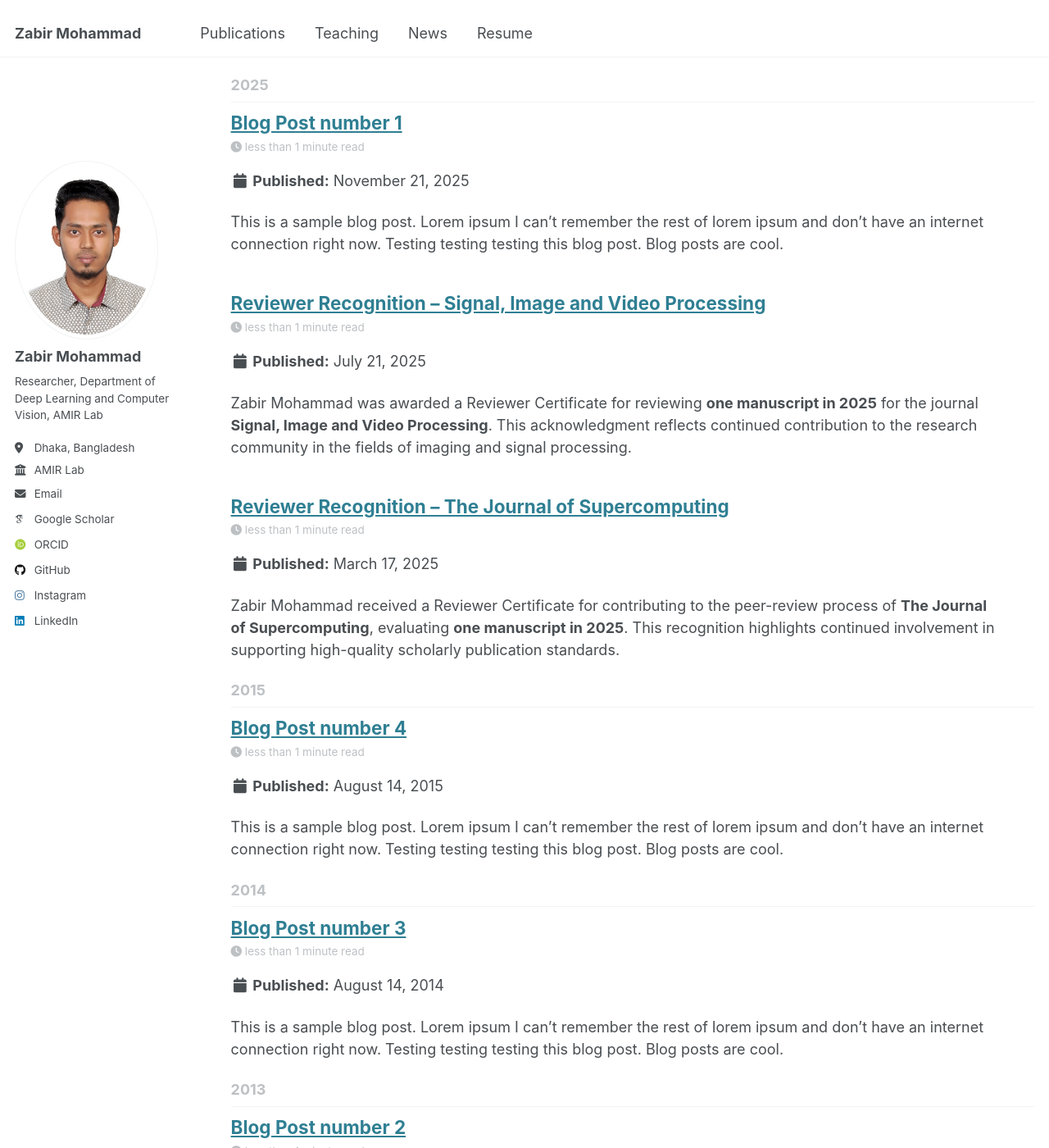
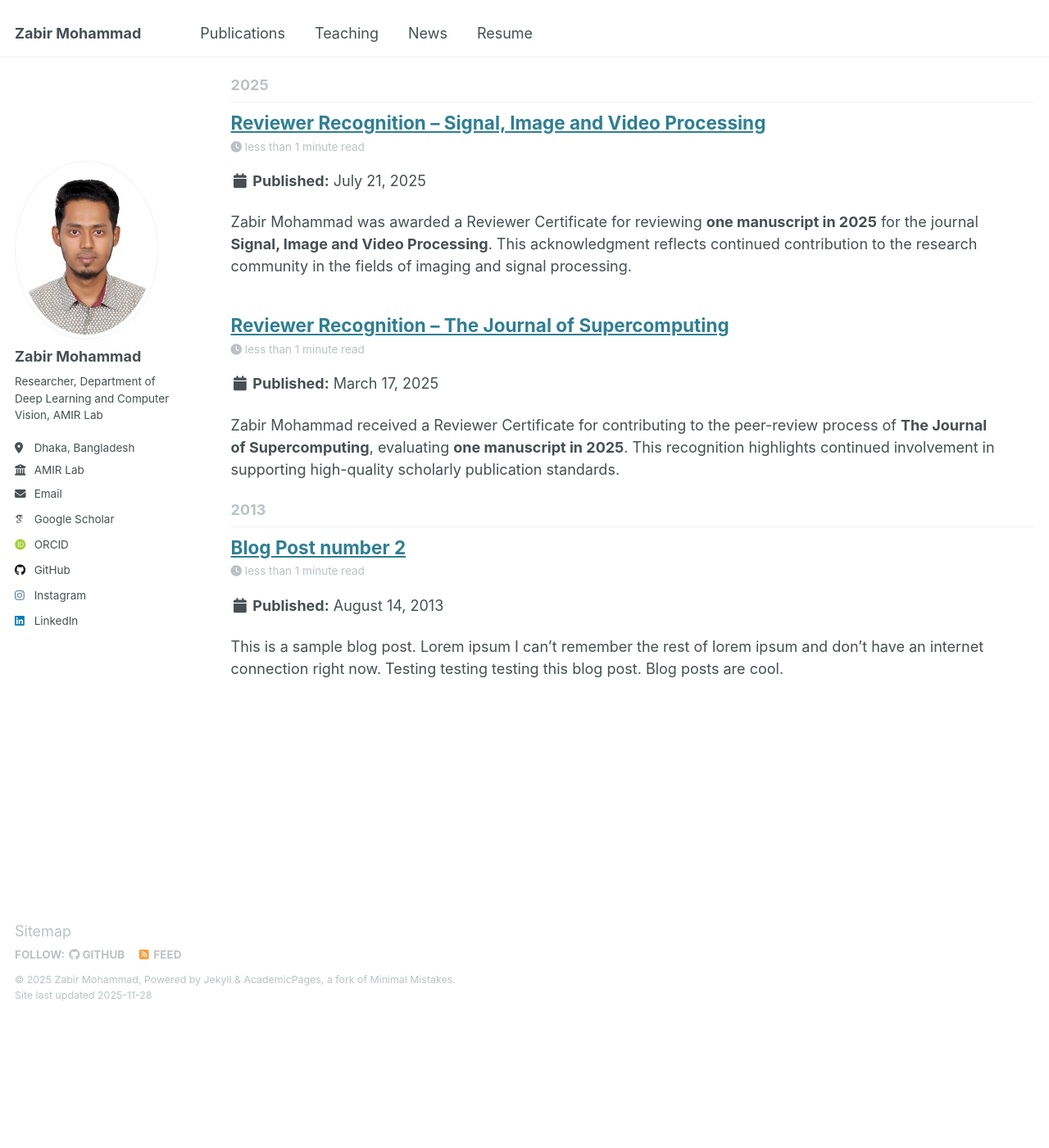
Before and after one commit to zabirmohammad/zabirmohammad.github.io, a Jekyll site: the page built from _pages/year-archive.html, in a window 1280 px wide and 1400 px high, scrolled down 310 px. Shown: the whole window at 82% size. Built offline with Jekyll 4.4.1, drawn with Linux system fonts in a browser that asks for light colours; some web fonts are replaced; after the commit the page ends 1552 px from its top, so only the background shows below that.

Commit message:
NEWS updated
Sample blog post dleted

```diff
--- a/_config.yml
+++ b/_config.yml
@@ -88,7 +88,7 @@
 teaser: # filename of teaser fallback teaser image placed in /images/, .e.g. "500x300.png"
 breadcrumbs: false # true, false (default)
 words_per_minute: 160
-future: true
+future: false
 read_more: "disabled" # if enabled, adds "Read more" links to excerpts
 talkmap_link: false #change to true to add link to talkmap on talks page
 comments:
--- a/_posts/2012-08-14-blog-post-1.md
+++ /dev/null
@@ -1,20 +0,0 @@
----
-title: 'Blog Post number 1'
-date: 21 -07 - 2025
-permalink: /posts/2012/08/blog-post-1/
-tags:
-  - cool posts
-  - category1
-  - category2
----
-
-This is a sample blog post. Lorem ipsum I can't remember the rest of lorem ipsum and don't have an internet connection right now. Testing testing testing this blog post. Blog posts are cool.
-
-Headings are cool
-======
-
-You can have many headings
-======
-
-Aren't headings cool?
-------
--- a/_posts/2014-08-14-blog-post-3.md
+++ /dev/null
@@ -1,20 +0,0 @@
----
-title: 'Blog Post number 3'
-date: 2014-08-14
-permalink: /posts/2014/08/blog-post-3/
-tags:
-  - cool posts
-  - category1
-  - category2
----
-
-This is a sample blog post. Lorem ipsum I can't remember the rest of lorem ipsum and don't have an internet connection right now. Testing testing testing this blog post. Blog posts are cool.
-
-Headings are cool
-======
-
-You can have many headings
-======
-
-Aren't headings cool?
-------
```
Also changed, not shown: _posts/2015-08-14-blog-post-4.md (deleted, +0 -20 lines).
